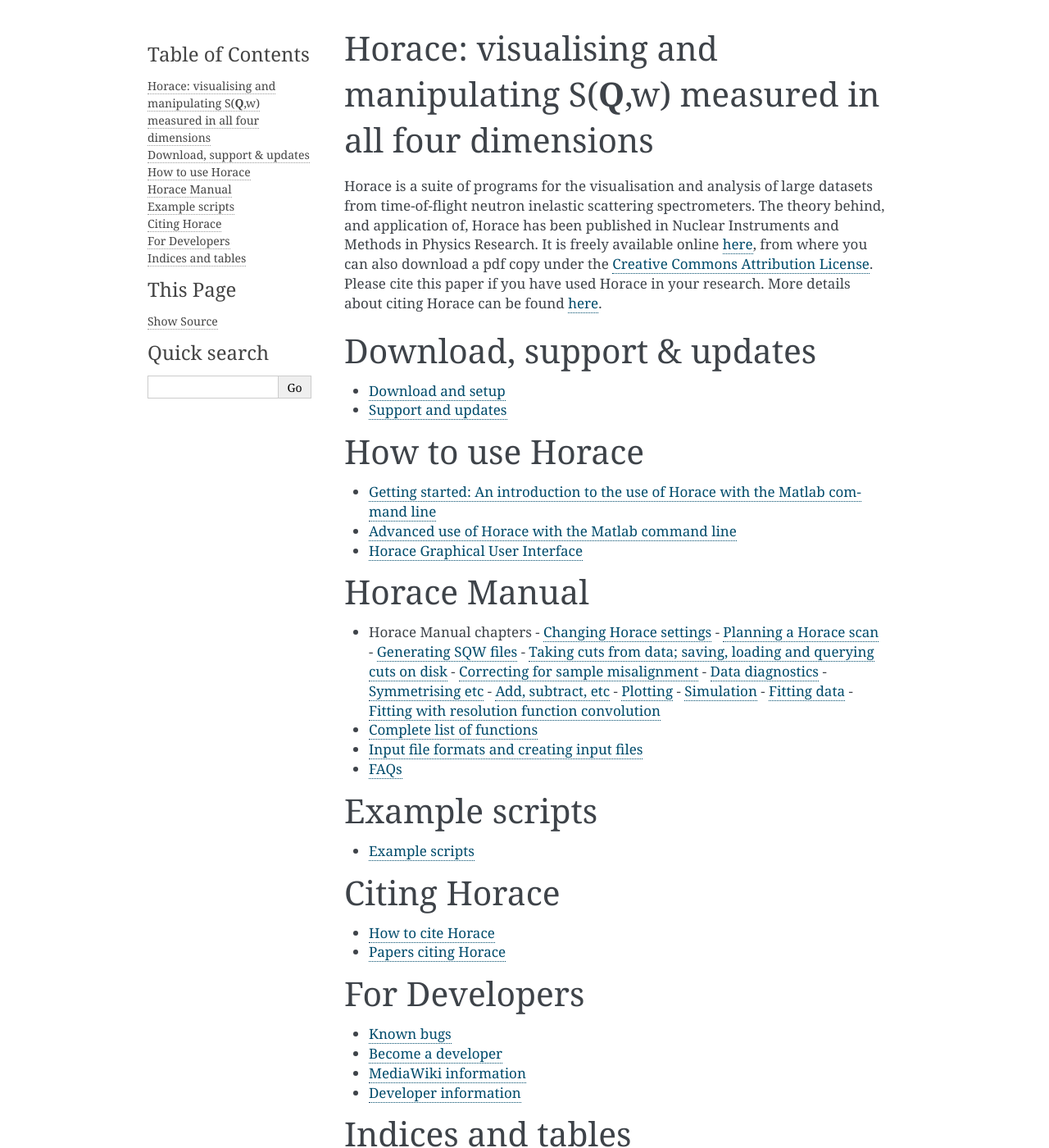
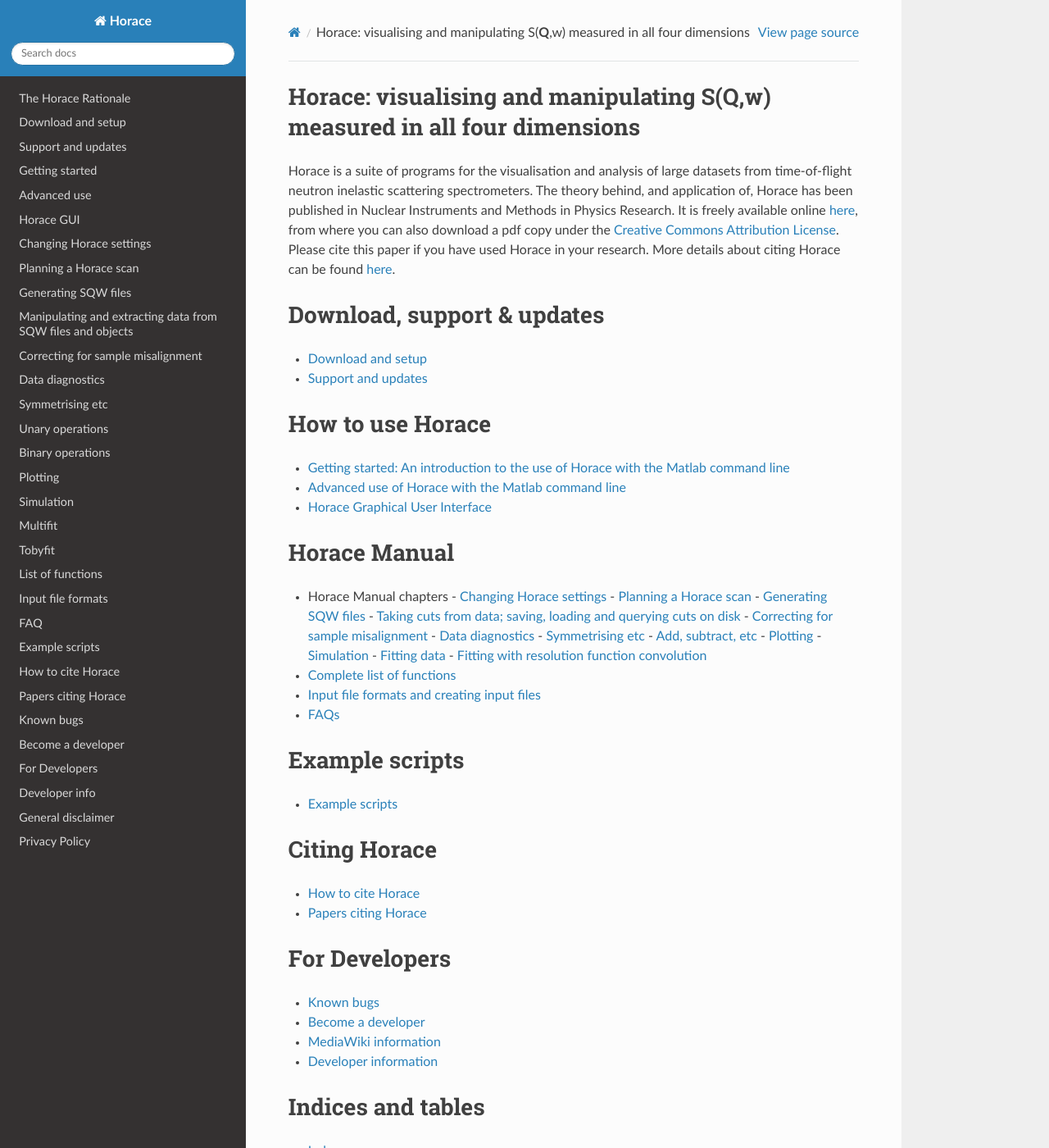
Before and after one commit to pace-neutrons/horace-docs, a Sphinx documentation site: the page built from docs/index.rst, in a window 1280 px wide and 1400 px high. Shown: the whole window at 82% size. Built offline with Sphinx 7.4.7 and the Read the Docs theme 2.0.0, drawn with Linux system fonts in a browser that asks for light colours; some of the changed text lies outside the part shown.

```diff
--- a/docs/conf.py
+++ b/docs/conf.py
@@ -50,7 +50,7 @@ exclude_patterns = []
 # The theme to use for HTML and HTML Help pages.  See the documentation for
 # a list of builtin themes.
 #
-html_theme = 'alabaster'
+html_theme = 'sphinx_rtd_theme'
 
 # Add any paths that contain custom static files (such as style sheets) here,
 # relative to this directory. They are copied after the builtin static files,
--- a/docs/index.rst
+++ b/docs/index.rst
@@ -47,27 +47,27 @@
    General_disclaimer
    Privacy_policy
 
-   \ <Changing_object_type>
-   \ <Developer_information>
-   \ <Fitting>
-   \ <Herbert>
-   \ <Horace_and_Libisis_installation>
-   \ <Horace_command_line>
-   \ <New>
-   \ <Official_download_v1>
-   \ <Read_or_write_to_disk>
-   \ <Remote_data_analysis>
-   \ <Reshaping_etc>
-   \ <Run_inspector>
-   \ <Script_for_correcting_sample_misalignment>
-   \ <Script_for_data_treatment>
-   \ <Script_for_fitting>
-   \ <Script_for_generating_sqw_files>
-   \ <Script_for_making_cuts_and_plotting>
-   \ <Script_for_making_publication_quality_figures>
-   \ <Script_for_making_simulations>
-   \ <Script_for_planning_an_experiment>
-   \ <s_new>
+    <Changing_object_type>
+    <Developer_information>
+    <Fitting>
+    <Herbert>
+    <Horace_and_Libisis_installation>
+    <Horace_command_line>
+    <New>
+    <Official_download_v1>
+    <Read_or_write_to_disk>
+    <Remote_data_analysis>
+    <Reshaping_etc>
+    <Run_inspector>
+    <Script_for_correcting_sample_misalignment>
+    <Script_for_data_treatment>
+    <Script_for_fitting>
+    <Script_for_generating_sqw_files>
+    <Script_for_making_cuts_and_plotting>
+    <Script_for_making_publication_quality_figures>
+    <Script_for_making_simulations>
+    <Script_for_planning_an_experiment>
+    <s_new>
 
 
 Horace: visualising and manipulating S(**Q**,w) measured in all four dimensions
```
Also changed, not shown: 1 other file.
